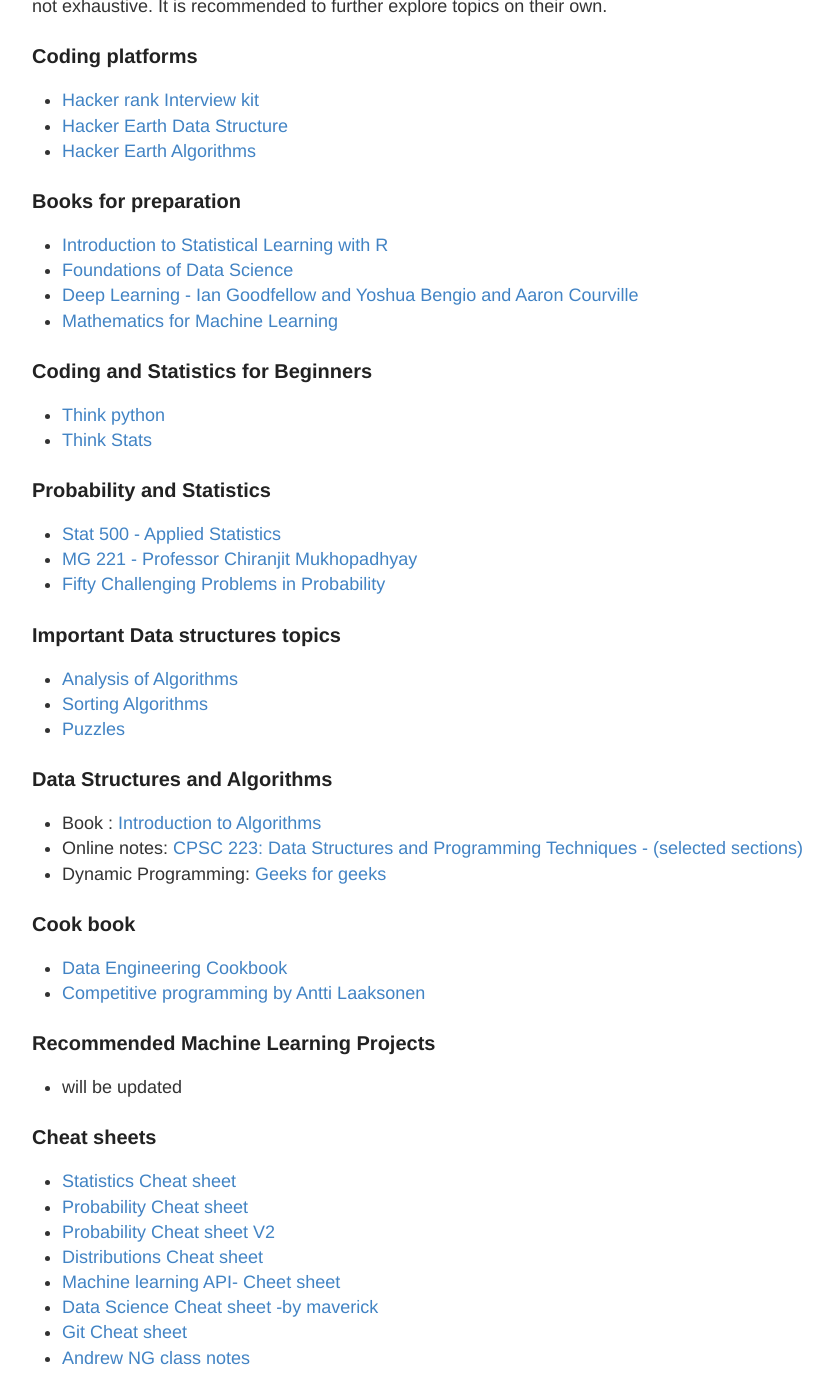
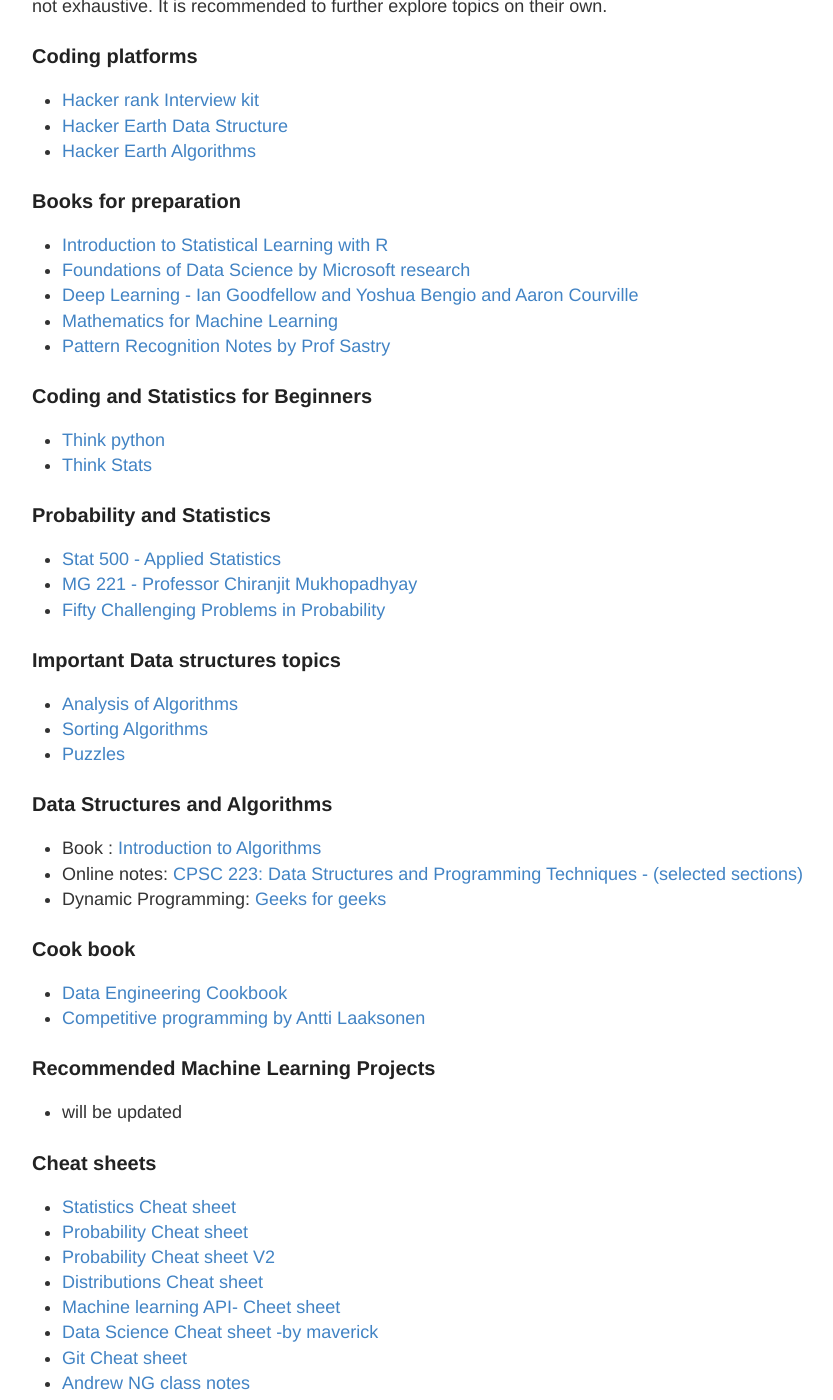
Before and after one commit to SR1608/karthickrajas.github.io, a Jekyll site: the page built from usefulLinks.md, in a window 1280 px wide and 1400 px high, scrolled down 222 px. Shown: the whole window, without its empty margins (93-926 px from the left). Built offline with Jekyll 4.4.1, drawn with Linux system fonts in a browser that asks for light colours; our own code applies the rules of GitHub Pages for plain Markdown files; some of the changed text lies outside the part shown.

Commit message:
adding useful info

```diff
--- a/usefulLinks.md
+++ b/usefulLinks.md
@@ -9,9 +9,10 @@ Below material will be helpful for Data science and Machine learning Interviews.
 ### Books for preparation
 
 * [Introduction to Statistical Learning with R](http://www-bcf.usc.edu/~gareth/ISL/ISLR%20Seventh%20Printing.pdf)
-* [Foundations of Data Science](https://www.cs.cornell.edu/jeh/book.pdf)
+* [Foundations of Data Science by Microsoft research](https://www.cs.cornell.edu/jeh/book.pdf)
 * [Deep Learning - Ian Goodfellow and Yoshua Bengio and Aaron Courville](https://www.deeplearningbook.org/)
 * [Mathematics for Machine Learning](https://drive.google.com/open?id=1-LDve0r5rr6chhd8f-WtKnQxkpIZynJN)
+* [Pattern Recognition Notes by Prof Sastry](https://drive.google.com/open?id=1pIKWPZY2EYMM0Y1OXwL3XXYqcpmpbu0w)
 
 ### Coding and Statistics for Beginners
 
```
Also changed, not shown: other parts of usefulLinks.md (+1 -0 lines), assets/philips.png.
